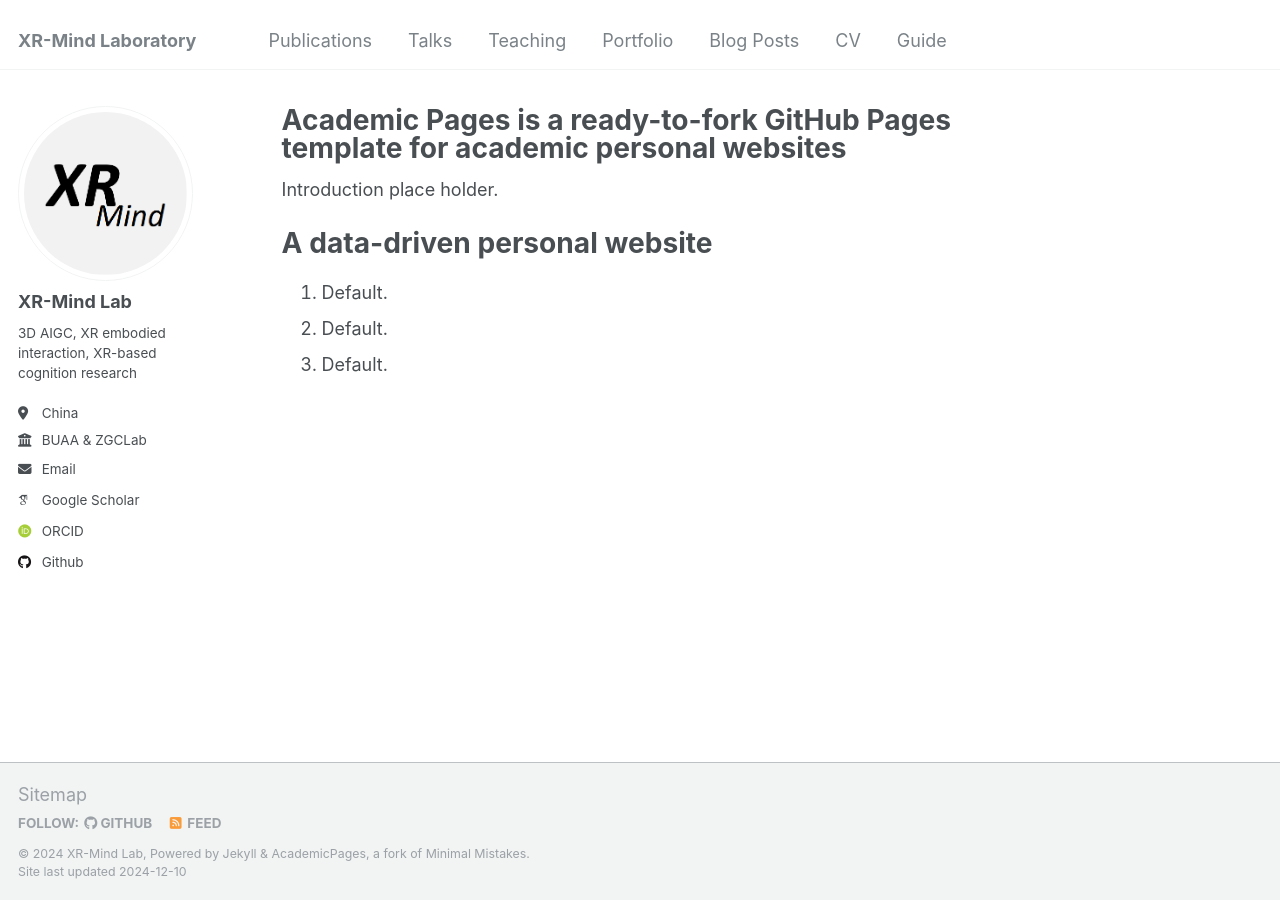
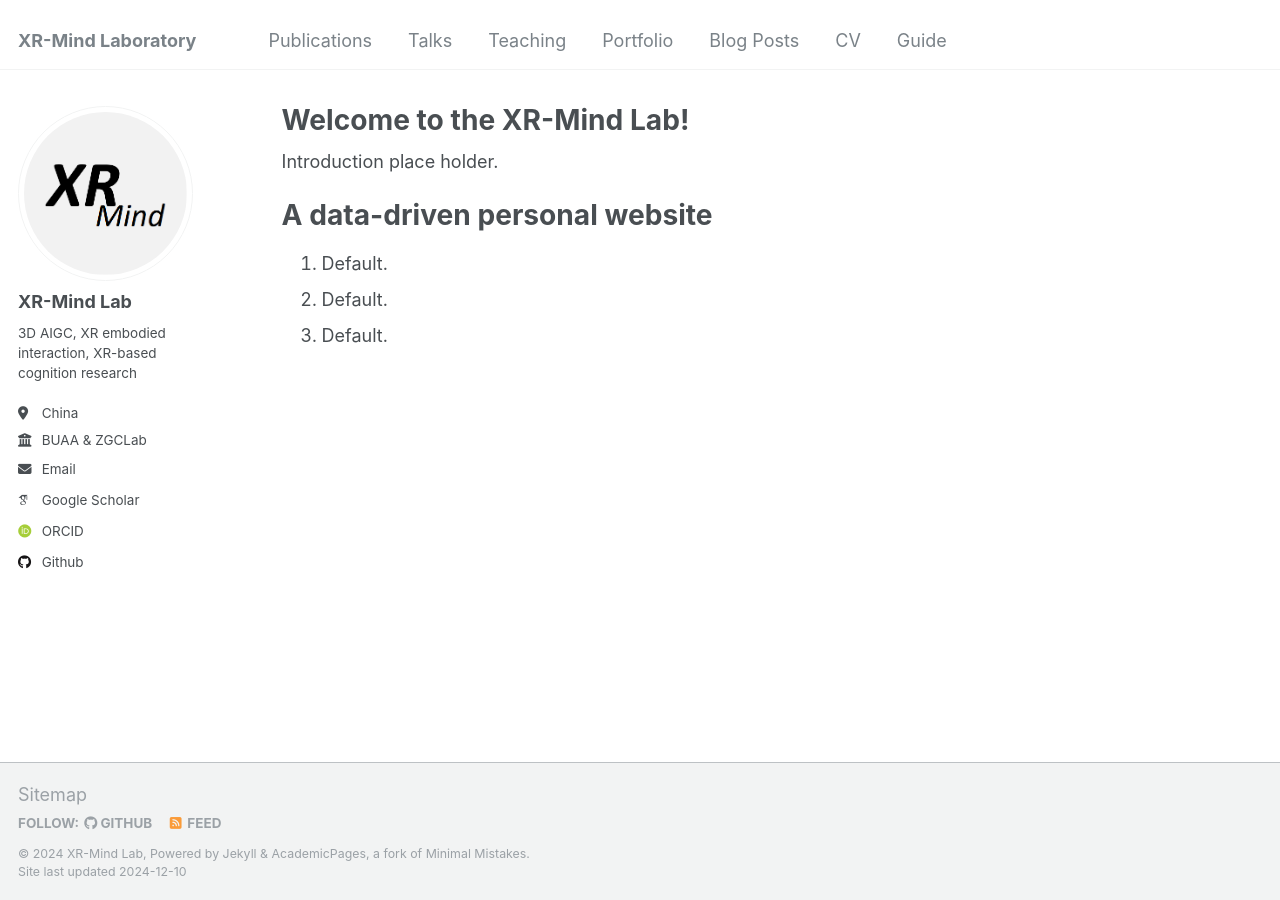
Before and after one commit to XRMind-Lab/xrmindlab.github.io, a Jekyll site: the page built from _pages/about.md, in a window 1280 px wide. Built offline with Jekyll 4.4.1, drawn with Linux system fonts in a browser that asks for light colours; some web fonts are replaced.

Commit message:
Update about.md

```diff
--- a/_pages/about.md
+++ b/_pages/about.md
@@ -1,6 +1,6 @@
 ---
 permalink: /
-title: "Academic Pages is a ready-to-fork GitHub Pages template for academic personal websites"
+title: "Welcome to the XR-Mind Lab!"
 author_profile: true
 redirect_from:
   - /about/
```
